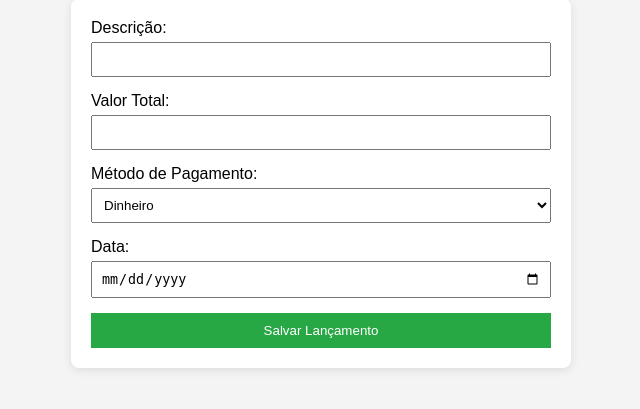
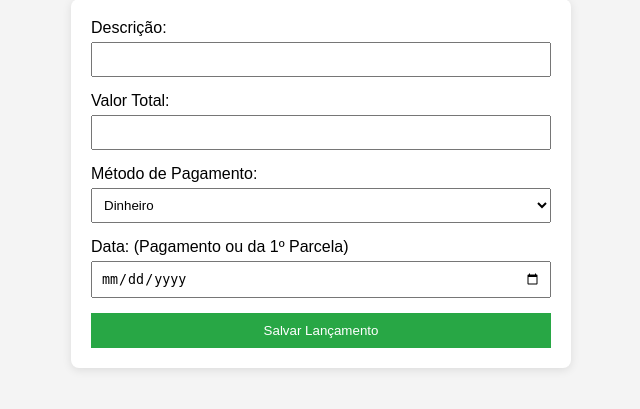
Before and after one commit to bcmmarra/controle-financeiro-web, a Flask app: page / in a window 1280 px wide. Shown: the part 139-548 px from the top of the page, without its empty margins (319-959 px from the left). Run offline with Flask 3, Linux system fonts and the light colour scheme.

Commit message:
Teste de parcelamento concluído

```diff
--- a/templates/index.html
+++ b/templates/index.html
@@ -40,7 +40,7 @@
         </div>
 
         <div class="campo">
-            <label>Data:</label>
+            <label>Data: (Pagamento ou da 1º Parcela)</label>
             <input type="date" name="data" required>
         </div>
         <button type="submit">Salvar Lançamento</button>
```
